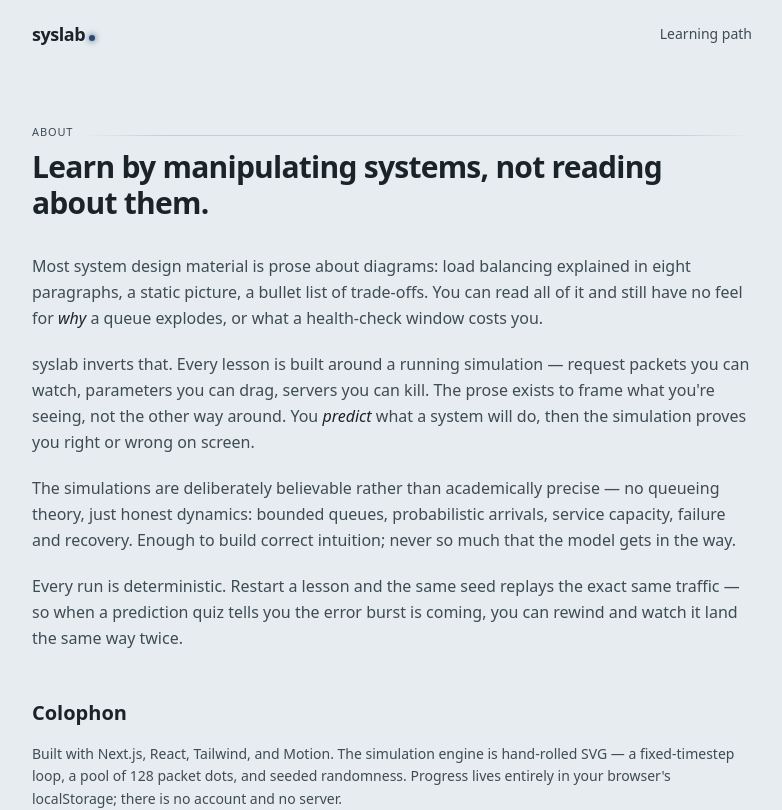
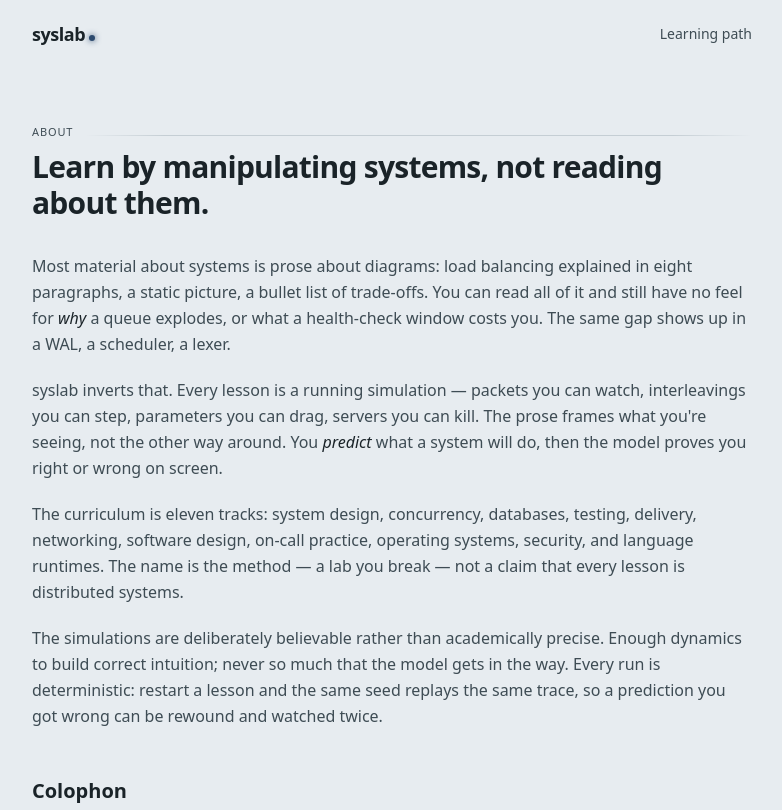
Before and after one commit to himanshu-nakrani/SoftEng, a Next.js app: page /about in a window 1280 px wide. Shown: the top 810 px of the page, without its empty margins (248-1030 px from the left). Built offline with nearby package versions, Linux system fonts and the light colour scheme; no server answers.

Commit message:
docs: describe syslab as an eleven-track lab, not a system-design course
Keep the name and the tagline. Update README, About, OG/PWA copy, and
CLAUDE.md so they match the curriculum and both engines, and note that
the workbench CSS classes are load-bearing.

```diff
--- a/src/app/about/page.tsx
+++ b/src/app/about/page.tsx
@@ -7,7 +7,7 @@ import type { Metadata } from "next";
 import Link from "next/link";
 
 const description =
-  "Why syslab is a simulator instead of an article: you predict what a system will do, then watch it prove you right or wrong.";
+  "Why syslab is a lab instead of an article: you predict what a system will do, then watch a seeded simulation prove you right or wrong.";
 
 export const metadata: Metadata = {
   title: "About",
@@ -42,45 +42,49 @@ export default function AboutPage() {
 
         <div className="flex flex-col gap-5 leading-relaxed text-fg-muted">
           <p>
-            Most system design material is prose about diagrams: load
+            Most material about systems is prose about diagrams: load
             balancing explained in eight paragraphs, a static picture, a
             bullet list of trade-offs. You can read all of it and still have
             no feel for <em className="text-fg">why</em> a queue explodes, or
-            what a health-check window costs you.
+            what a health-check window costs you. The same gap shows up in a
+            WAL, a scheduler, a lexer.
           </p>
           <p>
-            syslab inverts that. Every lesson is built around a running
-            simulation — request packets you can watch, parameters you can
-            drag, servers you can kill. The prose exists to frame what
-            you&apos;re seeing, not the other way around. You{" "}
+            syslab inverts that. Every lesson is a running simulation —
+            packets you can watch, interleavings you can step, parameters you
+            can drag, servers you can kill. The prose frames what you&apos;re
+            seeing, not the other way around. You{" "}
             <em className="text-fg">predict</em> what a system will do, then
-            the simulation proves you right or wrong on screen.
+            the model proves you right or wrong on screen.
+          </p>
+          <p>
+            The curriculum is eleven tracks: system design, concurrency,
+            databases, testing, delivery, networking, software design,
+            on-call practice, operating systems, security, and language
+            runtimes. The name is the method — a lab you break — not a claim
+            that every lesson is distributed systems.
           </p>
           <p>
             The simulations are deliberately believable rather than
-            academically precise — no queueing theory, just honest dynamics:
-            bounded queues, probabilistic arrivals, service capacity, failure
-            and recovery. Enough to build correct intuition; never so much
-            that the model gets in the way.
-          </p>
-          <p>
-            Every run is deterministic. Restart a lesson and the same seed
-            replays the exact same traffic — so when a prediction quiz tells
-            you the error burst is coming, you can rewind and watch it land
-            the same way twice.
+            academically precise. Enough dynamics to build correct intuition;
+            never so much that the model gets in the way. Every run is
+            deterministic: restart a lesson and the same seed replays the
+            same trace, so a prediction you got wrong can be rewound and
+            watched twice.
           </p>
         </div>
 
         <h2 className="font-display mt-12 mb-4 text-xl font-bold">Colophon</h2>
         <p className="text-sm leading-relaxed text-fg-muted">
-          Built with Next.js, React, Tailwind, and Motion. The simulation
-          engine is hand-rolled SVG — a fixed-timestep loop, a pool of 128
-          packet dots, and seeded randomness. Progress lives entirely in your
-          browser&apos;s localStorage; there is no account and no server.
+          Built with Next.js, React, Tailwind, and Motion. Two engines, both
+          seeded: a fixed-timestep packet loop (128 pooled dots) and a
+          discrete-step player that can walk backward. Progress lives in
+          your browser&apos;s localStorage; there is no account and no
+          server.
         </p>
 
         <Link href="/learn" className={buttonClasses("primary", "md", "mt-12")}>
-          Start the track
+          Open the curriculum
           <ArrowRight className="size-4" />
         </Link>
       </main>
--- a/src/app/layout.tsx
+++ b/src/app/layout.tsx
@@ -83,10 +83,9 @@ export const metadata: Metadata = {
   keywords: [
     "system design",
     "distributed systems",
+    "operating systems",
+    "concurrency",
     "interactive simulation",
-    "scalability",
-    "caching",
-    "load balancing",
     "learn by doing",
   ],
   category: "education",
--- a/src/app/page.tsx
+++ b/src/app/page.tsx
@@ -129,8 +129,8 @@ export default function Home() {
             </h1>
             <p className="mb-8 max-w-md leading-relaxed text-fg-muted">
               Not another wall of text. Every concept is a running simulation —
-              drag the sliders, watch the packets, kill the servers, and build
-              the intuition articles can&apos;t give you.
+              drag the sliders, step the trace, break the model, and build the
+              intuition articles can&apos;t give you.
             </p>
             <div className="mb-10 flex flex-wrap items-center gap-3">
               <ContinueCta />
--- a/src/lib/site.ts
+++ b/src/lib/site.ts
@@ -21,7 +21,7 @@ export const siteName = "syslab";
 export const siteTitle = "syslab — learn systems by breaking them";
 
 export const siteDescription =
-  "Interactive system design lessons. Watch requests flow, drag the sliders, kill the servers — learn how large-scale systems actually behave.";
+  "Interactive lessons, not articles. Every concept is a running simulation you can drive, break, and replay — load balancers, logs, schedulers, parsers. Predict, then watch the same seeded run prove you right or wrong.";
 
 /** Absolute URL for a root-relative route (`/learn/<track>/scaling/client-server`). */
 export function absoluteUrl(path: string): string {
```
Also changed, not shown: public/manifest.webmanifest, 2 other files (tests, documents, lock files or other folders).
